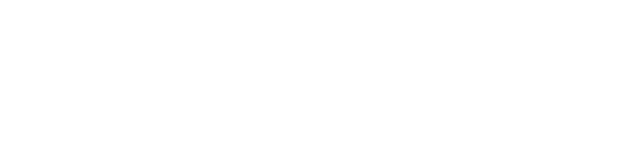
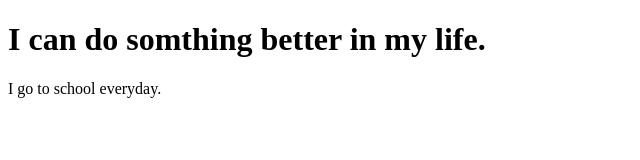
Before and after one commit to tanvirahmed009/my-second-repo, a plain HTML site: page index.html in a window 1280 px wide. Shown: the whole page, without its empty margins (0-640 px from the left). Drawn offline with Linux system fonts and the light colour scheme.

Commit message:
paragraph added

```diff
--- a/index.html
+++ b/index.html
@@ -7,6 +7,13 @@
     <title>my second github repo</title>
 </head>
 <body>
+    <header>
+        <h1>
+            I can do somthing better in my life.
+        </h1>
+        <p>I go to school everyday.</p>
+    </header>
+
 
 </body>
 </html>
```
